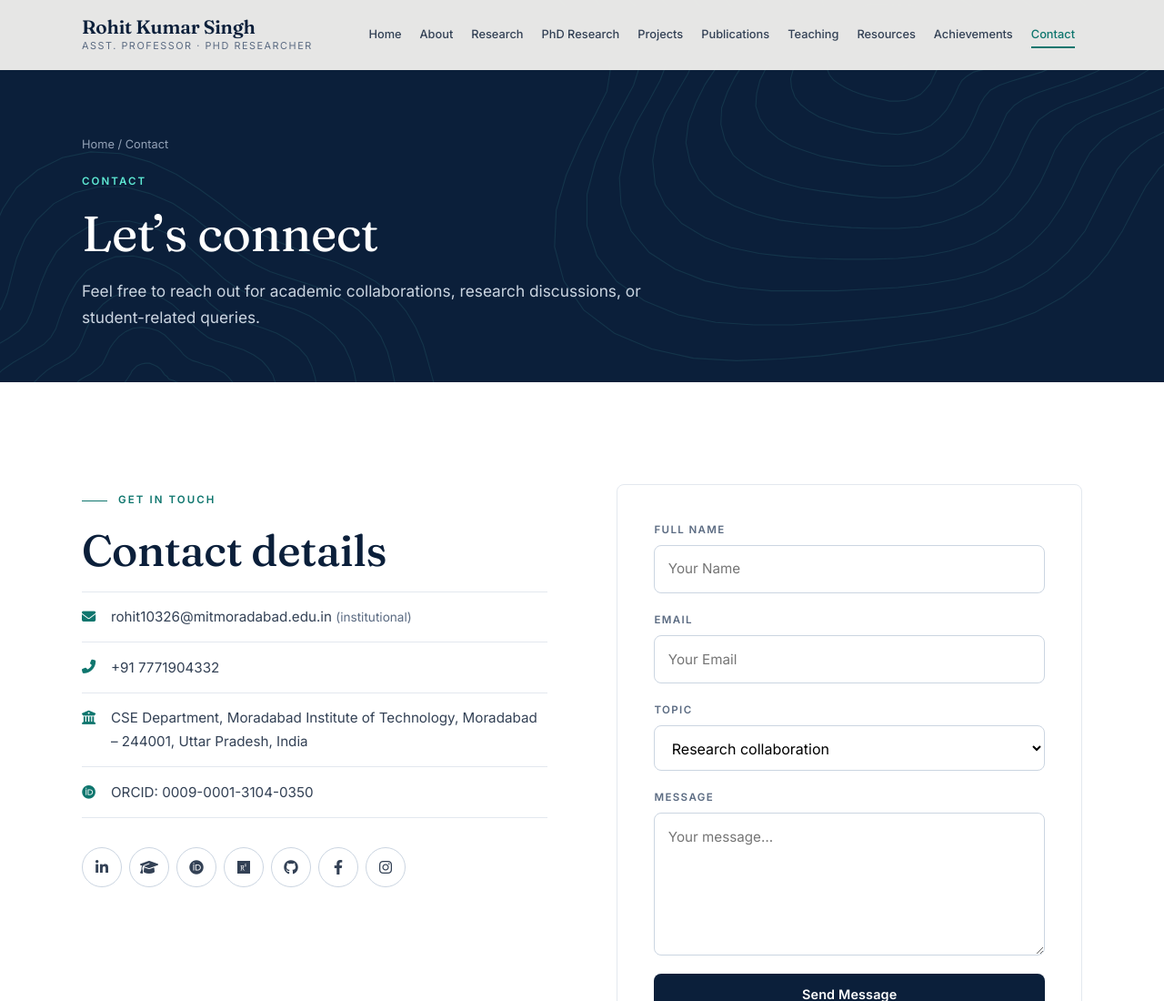
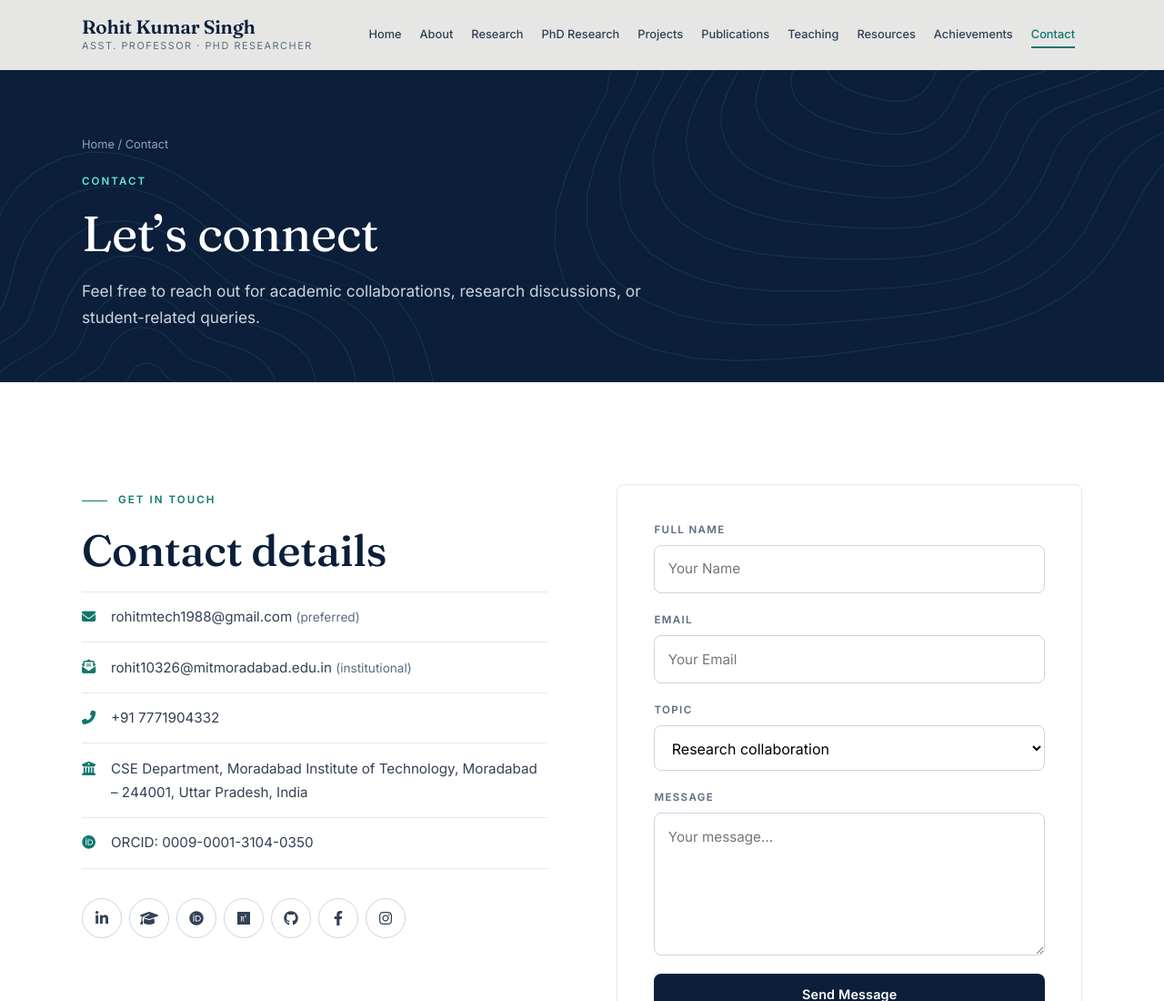
Before and after one commit to rohittheprofessor/vanilla-portfolio, a plain HTML site: page contact.html in a window 1280 px wide. Shown: the top 1100 px of the page at 91% size. Drawn offline with Linux system fonts and the light colour scheme.

Commit message:
Add Gmail as preferred contact email

```diff
--- a/contact.html
+++ b/contact.html
@@ -80,7 +80,8 @@
           <span class="section-label">GET IN TOUCH</span>
           <h2 class="section-title">Contact details</h2>
           <ul class="contact-list">
-            <li><i class="fas fa-envelope"></i> <span><a href="mailto:rohit10326@mitmoradabad.edu.in">rohit10326@mitmoradabad.edu.in</a> <span style="color:var(--muted);font-size:.85rem">(institutional)</span></span></li>
+            <li><i class="fas fa-envelope"></i> <span><a href="mailto:rohitmtech1988@gmail.com">rohitmtech1988@gmail.com</a> <span style="color:var(--muted);font-size:.85rem">(preferred)</span></span></li>
+            <li><i class="fas fa-envelope-open-text"></i> <span><a href="mailto:rohit10326@mitmoradabad.edu.in">rohit10326@mitmoradabad.edu.in</a> <span style="color:var(--muted);font-size:.85rem">(institutional)</span></span></li>
             <li><i class="fas fa-phone-alt"></i> <a href="tel:+917771904332">+91 7771904332</a></li>
             <li><i class="fas fa-building-columns"></i> CSE Department, Moradabad Institute of Technology, Moradabad – 244001, Uttar Pradesh, India</li>
             <li><i class="fab fa-orcid"></i> <a href="https://orcid.org/0009-0001-3104-0350" target="_blank" rel="noopener noreferrer">ORCID: 0009-0001-3104-0350</a></li>
```
